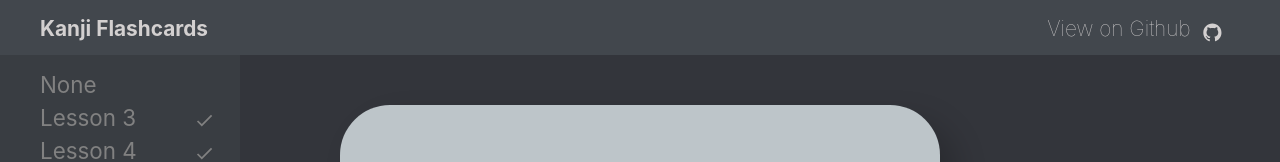
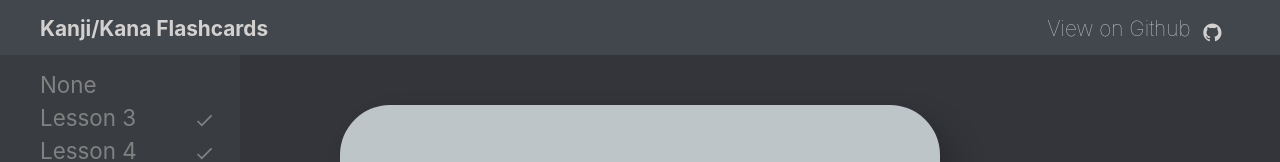
Before and after one commit to FlyLikeAPenguin/Genki-Flashcards, a React (Create React App) app: page / in a window 1280 px wide. Shown: the top 162 px of the page. Built offline with nearby package versions, Linux system fonts and the light colour scheme.

Commit message:
Made "Open in Github" link open as a new tab

```diff
--- a/src/Header/Header.jsx
+++ b/src/Header/Header.jsx
@@ -5,9 +5,11 @@ import "./Header.css";
 const Header = () => (
   <div className="topnav">
     <ul>
-      <li className="topnav-bold">Kanji Flashcards</li>
+      <li className="topnav-bold">Kanji/Kana Flashcards</li>
       <li className="topnav-right">
         <a
+          target="_blank"
+          rel="noreferrer"
           href="https://github.com/FlyLikeAPenguin/React-Flashcards"
           className="topnav-light">
           View on Github &nbsp;
```
